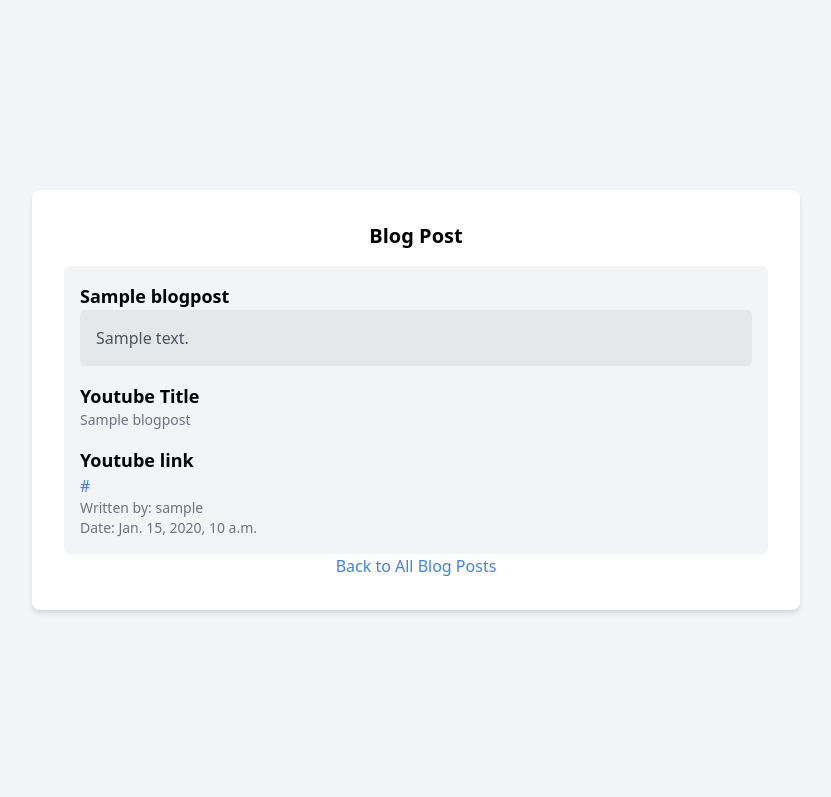
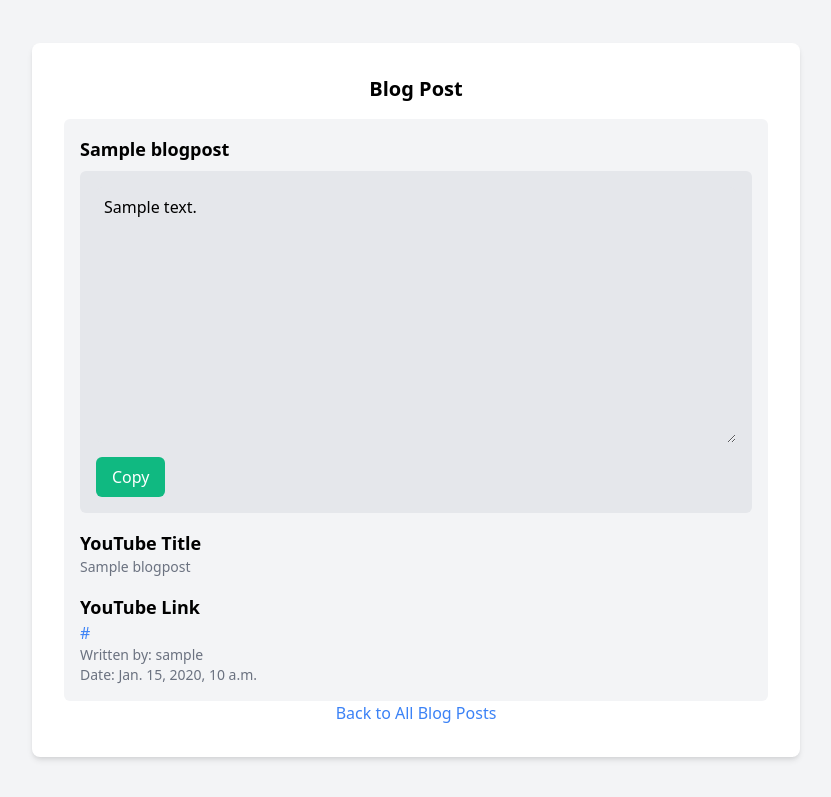
Before and after one commit to Olutayo0910/auto_blogger, a Django app: page /blog-details/1/ in a window 1280 px wide. Shown: the part 68-865 px from the top of the page, without its empty margins (224-1055 px from the left). Run offline with Django 4.2, Linux system fonts and the light colour scheme; a user stored in the database is signed in; tables that the repository leaves empty hold one stand-in row (values such as "Sample post").

Commit message:
include the copy button

```diff
--- a/auto_blog_app/templates/blog_details.html
+++ b/auto_blog_app/templates/blog_details.html
@@ -7,7 +7,7 @@
     <link href="https://cdn.jsdelivr.net/npm/tailwindcss@2.2.19/dist/tailwind.min.css" rel="stylesheet">
 </head>
 <body class="bg-gray-100 font-sans antialiased">
-    <!---Nav bar--->
+    <!-- Nav bar -->
     <nav class="bg-green-500 p-4 text-white flex justify-between">
         <a href="/"><h1 class="ml-4 text-3xl font-bold">Blog Generator</h1></a>
         <div>
@@ -17,32 +17,30 @@
         </div>
     </nav>
 
-    <!--Main-->
+    <!-- Main content -->
     <div class="flex items-center justify-center min-h-screen">
         <div class="bg-white p-8 shadow-md rounded-lg w-full max-w-3xl">
 
-            <!--Blog Details-->
+            <!-- Blog Details -->
             <div class="space-y-4">
                 <h2 class="text-xl font-semibold text-center">Blog Post</h2>
 
                 <!-- Blog Post 1 -->
                 <div class="bg-gray-100 p-4 rounded-md">
-                    <h3 class="text-lg font-semibold">{{blog_article.youtube_title}}</h3>
+                    <h3 class="text-lg font-semibold mb-2">{{blog_article.youtube_title}}</h3>
                     <div class="bg-gray-200 p-4 rounded-md">
-                        <p class="text-gray-600">{{blog_article.generated_content}}</p>
+                        <textarea id="blogContent" class="w-full p-2 bg-gray-200 border-none rounded-md" rows="10" readonly>{{blog_article.generated_content}}</textarea>
+                        <button id="copyButton" class="mt-2 bg-green-500 hover:bg-green-400 text-white py-2 px-4 rounded-md">Copy</button>
                     </div>
-                    <h4 class="text-lg font-semibold mt-4">Youtube Title</h3>
+                    <h4 class="text-lg font-semibold mt-4">YouTube Title</h4>
                     <p class="text-sm text-gray-500">{{blog_article.youtube_title}}</p>
-                    <h4 class="text-lg font-semibold mt-4">Youtube link</h3>
+                    <h4 class="text-lg font-semibold mt-4">YouTube Link</h4>
                     <a href="{{blog_article.youtube_link}}" class="text-blue-500 hover:underline">{{blog_article.youtube_link}}</a>
                     <!-- Blog Author -->
                     <p class="text-sm text-gray-500">Written by: {{blog_article.user}}</p>
                     <!-- Blog Date -->
                     <p class="text-sm text-gray-500">Date: {{blog_article.created_at}}</p>
                 </div>
-
-
-                <!-- Add more blog posts here -->
             </div>
 
             <!-- Back to All Blog Posts Link -->
@@ -52,5 +50,16 @@
     <footer class="text-center text-black mt-6">
         Powered by Olutayo Ogunlade
     </footer>
+
+    <!-- JavaScript for Copy Button -->
+    <script>
+        document.getElementById('copyButton').addEventListener('click', () => {
+            const blogContent = document.getElementById('blogContent');
+            blogContent.select();
+            blogContent.setSelectionRange(0, 99999); // For mobile devices
+            document.execCommand('copy');
+            alert('Content copied to clipboard');
+        });
+    </script>
 </body>
 </html>
```
Also changed, not shown: auto_blog_app/templates/index.html (+26 -6 lines), 7 other files.
